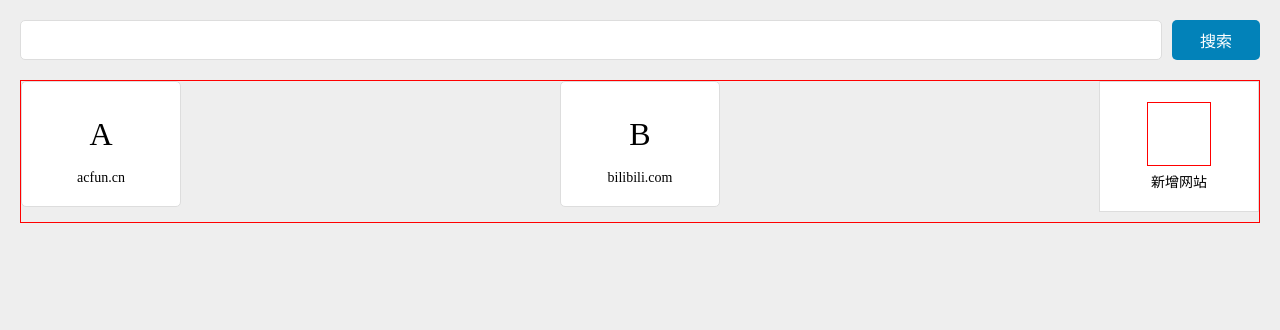
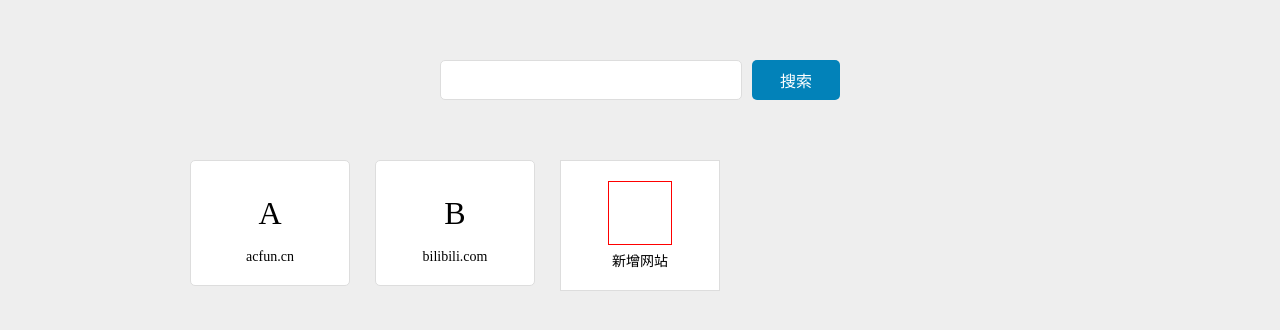
Before and after one commit to liuleill/nav, a plain HTML site: page src/index.html in a window 1280 px wide. Drawn offline with nearby package versions, Linux system fonts and the light colour scheme.

Commit message:
使用媒体查询兼容PC的样式

```diff
--- a/dist/style.e308ff8e.css
+++ b/dist/style.e308ff8e.css
@@ -24,9 +24,26 @@ body{
     margin: 20px;
 
 }
+@media (min-width:500px){
+    .globalHeader{
+        margin:60px 0;
+    }
+}
 .searchForm{
     display: flex;
     justify-content: space-between;
+}
+@media (min-width:500px){
+    .searchForm{
+        /* PC端的样式 */
+        max-width: 400px;
+        margin-left:auto;/*使PC端居中*/
+        margin-right:auto;
+}
+@media (max-width:500px){
+    .searchForm{
+        background-color: blue;
+    }
 }
 .searchForm > input{
     width: 100%;
@@ -47,19 +64,26 @@ body{
 }
 
 .globalMain{
-
+    max-width: 900px;
+    margin-right:auto;
+    margin-left:auto;
 }
 
 .siteList{
-    border:1px solid black;
     margin:20px;
     display:flex;
     flex-wrap: wrap;
-    justify-content: space-between;
-    border:1px solid red;
+}
+@media (min-width:500px) {
+    .siteList{
+        /* 采用负margin ,实现平均布局*/
+        margin-left: 0;
+        margin-right: -25px;
+    }
 }
 .siteList>li{
     margin-bottom: 10px;
+    margin-right: 25px;
 }
 .siteList .site{
     width:160px;
--- a/src/style.css
+++ b/src/style.css
@@ -24,9 +24,26 @@ body{
     margin: 20px;
 
 }
+@media (min-width:500px){
+    .globalHeader{
+        margin:60px 0;
+    }
+}
 .searchForm{
     display: flex;
     justify-content: space-between;
+}
+@media (min-width:500px){
+    .searchForm{
+        /* PC端的样式 */
+        max-width: 400px;
+        margin-left:auto;/*使PC端居中*/
+        margin-right:auto;
+}
+@media (max-width:500px){
+    .searchForm{
+        background-color: blue;
+    }
 }
 .searchForm > input{
     width: 100%;
@@ -47,19 +64,26 @@ body{
 }
 
 .globalMain{
-
+    max-width: 900px;
+    margin-right:auto;
+    margin-left:auto;
 }
 
 .siteList{
-    border:1px solid black;
     margin:20px;
     display:flex;
     flex-wrap: wrap;
-    justify-content: space-between;
-    border:1px solid red;
+}
+@media (min-width:500px) {
+    .siteList{
+        /* 采用负margin ,实现平均布局*/
+        margin-left: 0;
+        margin-right: -25px;
+    }
 }
 .siteList>li{
     margin-bottom: 10px;
+    margin-right: 25px;
 }
 .siteList .site{
     width:160px;
```
Also changed, not shown: 1 other file.
